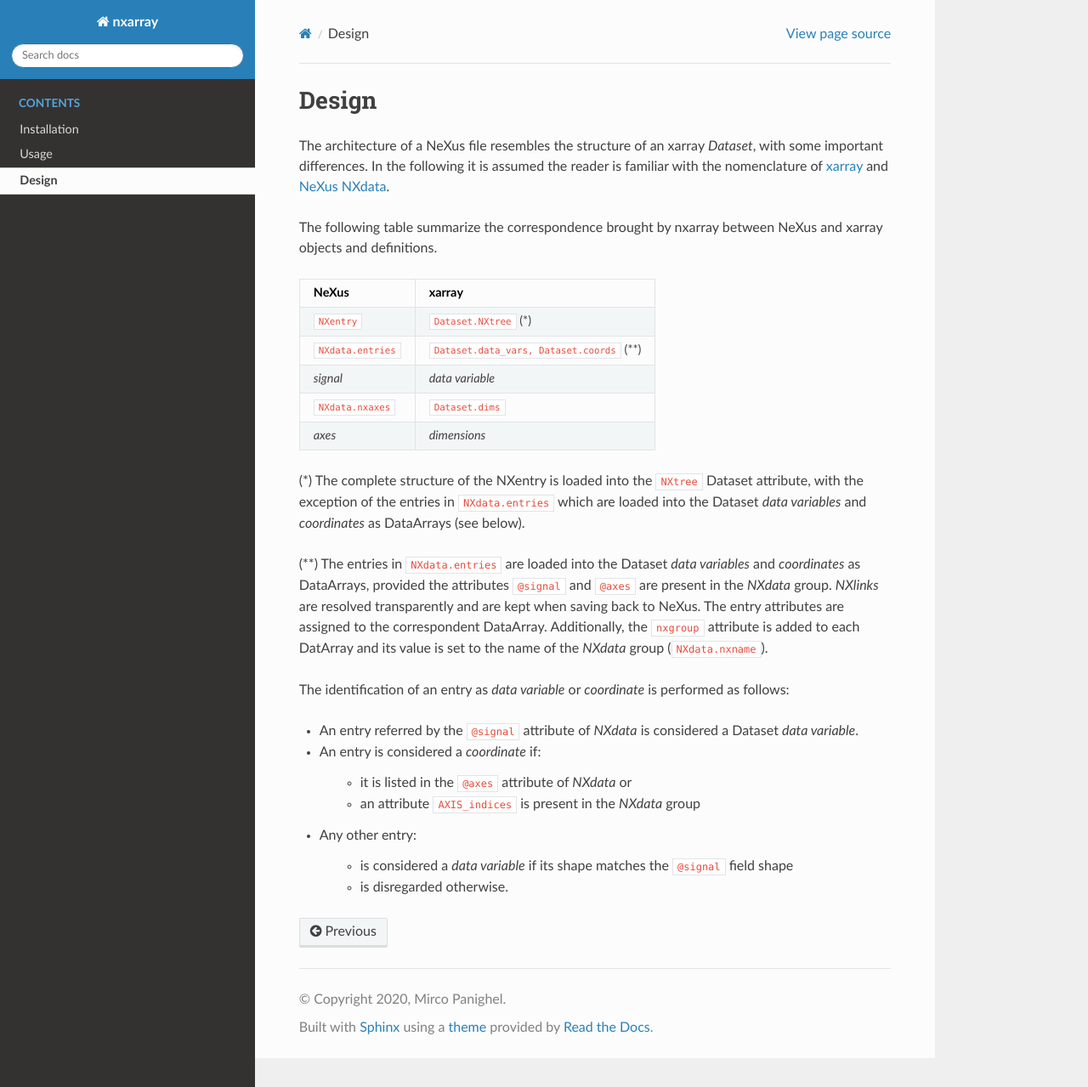
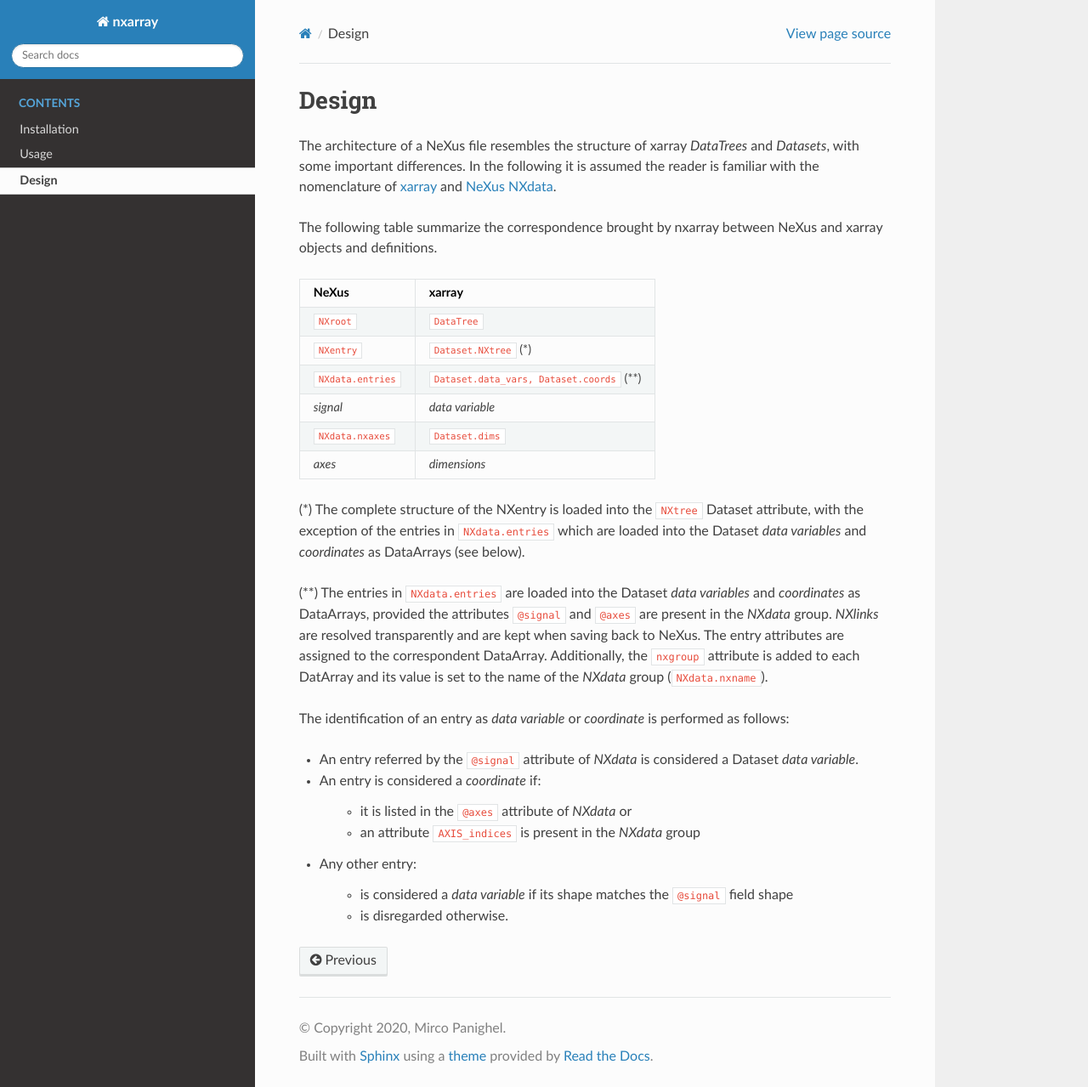
Before and after one commit to rescipy-project/nxarray, a Sphinx documentation site: the page built from docs/design.rst, in a window 1280 px wide and 1279 px high. Shown: the whole window at 85% size. Built offline with Sphinx 7.4.7 and the Read the Docs theme 3.1.0, drawn with Linux system fonts in a browser that asks for light colours.

Commit message:
First DataTree implementation.

```diff
--- a/docs/design.rst
+++ b/docs/design.rst
@@ -2,7 +2,7 @@
 Design
 ======
 
-The architecture of a NeXus file resembles the structure of an xarray *Dataset*, with some important differences.
+The architecture of a NeXus file resembles the structure of xarray *DataTrees* and *Datasets*, with some important differences.
 In the following it is assumed the reader is familiar with the nomenclature of `xarray <http://xarray.pydata.org/en/stable/data-structures.html>`_ and `NeXus NXdata <https://manual.nexusformat.org/classes/base_classes/NXdata.html>`_.
 
 The following table summarize the correspondence brought by nxarray between NeXus and xarray objects and definitions.
@@ -10,6 +10,7 @@ The following table summarize the correspondence brought by nxarray between NeXu
 ====================    ====================
 NeXus                   xarray
 ====================    ====================
+``NXroot``              ``DataTree``
 ``NXentry``             ``Dataset.NXtree`` (*)
 ``NXdata.entries``      ``Dataset.data_vars, Dataset.coords`` (**)
 *signal*                *data variable*
--- a/docs/index.rst
+++ b/docs/index.rst
@@ -4,7 +4,7 @@ nxarray
 
 **A software package for NeXus/HDF5 conversion from and to Python xarray.**
 
-``nxarray`` extends xarray *DataArrays* and *Datasets* with a high-level python interface for NeXus/HDF5 file input and output.
+``nxarray`` extends xarray *DataTrees*, *DataArrays* and *Datasets* with a high-level python interface for NeXus/HDF5 file input and output.
 
 
 .. toctree::
@@ -19,11 +19,11 @@ nxarray
 Motivations
 ===========
 
-`xarray <https://xarray.dev/>`_ is the most used Python package for labeled multi-dimensional data handling, providing convenient data structures (namely *DataArrays* and *Datasets*) and including a large library of functions for advanced analytics and visualization with these data structures.
+`xarray <https://xarray.dev/>`_ is the most used Python package for labeled multi-dimensional data handling, providing convenient data structures (namely *DataTrees*, *DataArrays* and *Datasets*) and including a large library of functions for advanced analytics and visualization with these data structures.
 
 Despite xarray supports natively import/export of `HDF5 <https://www.hdfgroup.org/solutions/hdf5/>`_ (a file format designed to efficiently store and organize large amount of data), it does not provide an integrated interface to the `NeXus file format <https://www.nexusformat.org/>`_, the standard *de facto* for scientific data storage, based on HDF5 and increasingly adopted in `laboratories and large-scale facilities <https://www.nexusformat.org/Facilities.html>`_ all over the world.
 
-With this respect, the `nxarray <https://nxarray.readthedocs.io/en/latest/>`_ package comes into play, bridging xarray with the NeXus format. This package actually extends xarray, providing convenient loading and saving methods for NeXus files, directly to *Datasets* objects. The architecture of a NeXus file resembles the structure of an xarray *Dataset*, and indeed both of them are specifically designed for handling scientific data with its relevant metadata.
+With this respect, the `nxarray <https://nxarray.readthedocs.io/en/latest/>`_ package comes into play, bridging xarray with the NeXus format. This package actually extends xarray, providing convenient loading and saving methods for NeXus files, directly to xarray objects. The architecture of a NeXus file resembles the structure of an xarray object, and indeed both of them are specifically designed for handling scientific data with its relevant metadata.
 
 ``nxarray`` is part of the `reScipy project <https://rescipy-project.readthedocs.io>`_.
 
--- a/src/nxarray/__init__.py
+++ b/src/nxarray/__init__.py
@@ -1,3 +1,5 @@
 from ._core import load
 
 from ._accessors import _nxrDataArray, _nxrDataset
+
+from ._version import __version__
```
Also changed, not shown: 2 other files.
